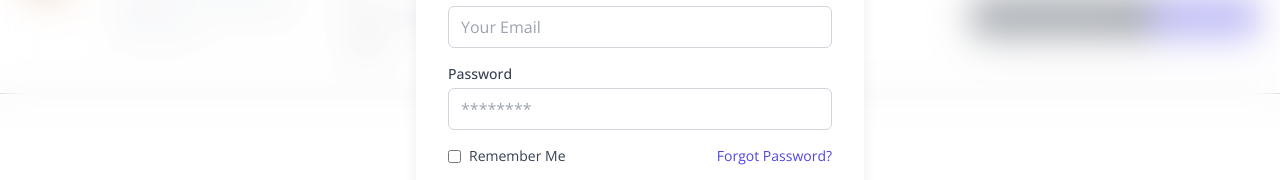
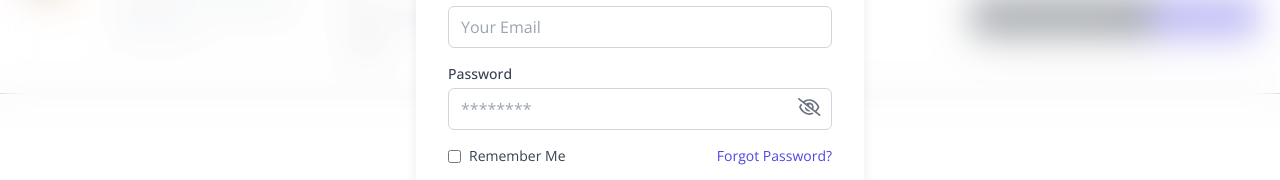
Before and after one commit to sunil2002k/Bazar, a React (Create React App) app in the folder react_app/: page /login in a window 1280 px wide. Shown: the part 306-486 px from the top of the page. Built offline with nearby package versions, Linux system fonts and the light colour scheme; no server answers.

Commit message:
maintenance of css

```diff
--- a/react_app/package.json
+++ b/react_app/package.json
@@ -3,6 +3,8 @@
   "version": "0.1.0",
   "private": true,
   "dependencies": {
+    "@fortawesome/fontawesome-svg-core": "^6.7.2",
+    "@fortawesome/free-regular-svg-icons": "^6.7.2",
     "@fortawesome/free-solid-svg-icons": "^6.6.0",
     "@fortawesome/react-fontawesome": "^0.2.2",
     "@testing-library/jest-dom": "^5.17.0",
@@ -10,6 +12,7 @@
     "@testing-library/user-event": "^13.5.0",
     "axios": "^1.7.7",
     "leaflet": "^1.9.4",
+    "locomotive-scroll": "^4.1.4",
     "lucide-react": "^0.446.0",
     "react": "^18.3.1",
     "react-dom": "^18.3.1",
--- a/react_app/src/components/Login.jsx
+++ b/react_app/src/components/Login.jsx
@@ -2,6 +2,8 @@ import React, { useState } from "react";
 import { Link, useNavigate } from "react-router-dom";
 import axios from "axios";
 import Home from "./Home";
+import { FontAwesomeIcon } from "@fortawesome/react-fontawesome";
+import { faEye, faEyeSlash } from "@fortawesome/free-regular-svg-icons";
 
 const Login = () => {
   const [formData, setFormData] = useState({
@@ -12,6 +14,7 @@ const Login = () => {
   const [error, setError] = useState("");
   const [forgotPasswordMode, setForgotPasswordMode] = useState(false);
   const [forgotPasswordEmail, setForgotPasswordEmail] = useState("");
+  const [showPassword, setShowPassword] = useState(false);
   const navigate = useNavigate();
 
   const onChange = (e) => {
@@ -25,7 +28,6 @@ const Login = () => {
   const onForgotPasswordChange = (e) => {
     setForgotPasswordEmail(e.target.value);
   };
-
 
   const onSubmit = async (e) => {
     e.preventDefault();
@@ -90,7 +92,8 @@ const Login = () => {
             <div>
               <label
                 htmlFor="forgotPasswordEmail"
-                className="block text-sm font-medium text-gray-700">
+                className="block text-sm font-medium text-gray-700"
+              >
                 Enter Your Email
               </label>
               <input
@@ -107,16 +110,19 @@ const Login = () => {
             {error && <p className="text-red-500">{error}</p>}
             <button
               type="submit"
-              className="w-full px-4 py-2 font-bold text-white bg-cyan-500 hover:bg-cyan-600 rounded-md">
+              className="w-full px-4 py-2 font-bold text-white bg-cyan-500 hover:bg-cyan-600 rounded-md"
+            >
               Send Reset Link
             </button>
             <p
               className="mt-4 text-center text-sm text-gray-600 cursor-pointer"
-              onClick={() => setForgotPasswordMode(false)}>
+              onClick={() => setForgotPasswordMode(false)}
+            >
               Go to Login ?{" "}
               <Link
                 to="/login"
-                className="font-bold text-indigo-600 hover:text-indigo-800">
+                className="font-bold text-indigo-600 hover:text-indigo-800"
+              >
                 Login
               </Link>
             </p>
@@ -126,7 +132,8 @@ const Login = () => {
             <div>
               <label
                 htmlFor="Email"
-                className="block text-sm font-medium text-gray-700">
+                className="block text-sm font-medium text-gray-700"
+              >
                 Email
               </label>
               <input
@@ -140,15 +147,16 @@ const Login = () => {
                 required
               />
             </div>
-            <div>
+            <div className="relative">
               <label
                 htmlFor="password"
-                className="block text-sm font-medium text-gray-700">
+                className="block text-sm font-medium text-gray-700"
+              >
                 Password
               </label>
               <input
                 id="password"
-                type="password"
+                type={showPassword ? "text" : "password"} // Toggle input type
                 name="password"
                 value={formData.password}
                 onChange={onChange}
@@ -156,7 +164,27 @@ const Login = () => {
                 placeholder="********"
                 required
               />
+              {/* Toggle Button */}
+              <button
+                type="button"
+                onClick={() => setShowPassword(!showPassword)} // Toggle state
+                className="absolute right-3 top-8 text-gray-600 hover:text-gray-800 focus:outline-none"
+                aria-label={showPassword ? "Hide password" : "Show password"}
+              >
+                {showPassword ? (
+                  <FontAwesomeIcon
+                    icon={faEye}
+                    className="text-gray-500 text-lg"
+                  />
+                ) : (
+                  <FontAwesomeIcon
+                    icon={faEyeSlash}
+                    className="text-gray-500 text-lg"
+                  />
+                )}
+              </button>
             </div>
+
             <div className="flex items-center justify-between">
               <label className="flex items-center text-sm text-gray-700">
                 <input
@@ -170,14 +198,16 @@ const Login = () => {
               </label>
               <p
                 className="text-sm text-indigo-600 hover:text-indigo-800 cursor-pointer"
-                onClick={() => setForgotPasswordMode(true)}>
+                onClick={() => setForgotPasswordMode(true)}
+              >
                 Forgot Password?
               </p>
             </div>
             {error && <p className="text-red-500">{error}</p>}
             <button
               type="submit"
-              className="w-full px-4 py-2 font-bold text-white bg-cyan-500 hover:bg-cyan-600 rounded-md">
+              className="w-full px-4 py-2 font-bold text-white bg-cyan-500 hover:bg-cyan-600 rounded-md"
+            >
               Login
             </button>
           </form>
@@ -187,7 +217,8 @@ const Login = () => {
           Don't have an account?{" "}
           <Link
             to="/signup"
-            className="font-bold text-indigo-600 hover:text-indigo-800">
+            className="font-bold text-indigo-600 hover:text-indigo-800"
+          >
             Sign Up
           </Link>
         </p>
--- a/react_app/src/components/ProductDetail.jsx
+++ b/react_app/src/components/ProductDetail.jsx
@@ -10,7 +10,7 @@ import Map from "./Map";
 import "leaflet/dist/leaflet.css";
 let socket;
 
-const ProductDetail = () => {
+const ProductDetail = (props) => {
   const [product, setProduct] = useState(null);
   const [user, setUser] = useState(null);
   const [selectedImageIndex, setSelectedImageIndex] = useState(0);
@@ -145,7 +145,7 @@ const ProductDetail = () => {
               {/* Lens Effect */}
               {isZooming && (
                 <div
-                  className="absolute bg-gray-200 bg-opacity-50 border-2 border-indigo-500 rounded-full pointer-events-none"
+                  className="absolute bg-gray-200 bg-opacity-50 border-2 border-indigo-500  pointer-events-none"
                   style={{
                     ...lensStyle,
                     width: "100px",
--- a/react_app/src/components/SignUp.jsx
+++ b/react_app/src/components/SignUp.jsx
@@ -2,6 +2,9 @@ import React, { useState } from "react";
 import { Link, useNavigate } from "react-router-dom";
 import axios from "axios";
 import Home from "./Home";
+import { FontAwesomeIcon } from "@fortawesome/react-fontawesome";
+import { faEye, faEyeSlash } from "@fortawesome/free-regular-svg-icons";
+
 
 const SignUp = () => {
   const [signData, setSignData] = useState({
@@ -10,6 +13,7 @@ const SignUp = () => {
     password: "",
     mobile: "",
   });
+  const [showPassword, setShowPassword] = useState(false);
   const navigate = useNavigate();
   const onChangeData = (e) => {
     const { name, value } = e.target;
@@ -53,7 +57,8 @@ const SignUp = () => {
             <div>
               <label
                 htmlFor="username"
-                className="block text-sm font-medium text-gray-700">
+                className="block text-sm font-medium text-gray-700"
+              >
                 Username
               </label>
               <input
@@ -70,7 +75,8 @@ const SignUp = () => {
             <div>
               <label
                 htmlFor="mobile"
-                className="block text-sm font-medium text-gray-700">
+                className="block text-sm font-medium text-gray-700"
+              >
                 Mobile number
               </label>
               <input
@@ -87,7 +93,8 @@ const SignUp = () => {
             <div>
               <label
                 htmlFor="Email"
-                className="block text-sm font-medium text-gray-700">
+                className="block text-sm font-medium text-gray-700"
+              >
                 Email
               </label>
               <input
@@ -101,15 +108,16 @@ const SignUp = () => {
                 required
               />
             </div>
-            <div>
+            <div className="relative">
               <label
                 htmlFor="password"
-                className="block text-sm font-medium text-gray-700">
+                className="block text-sm font-medium text-gray-700"
+              >
                 Password
               </label>
               <input
                 id="password"
-                type="password"
+                type={showPassword ? "text" : "password"} // Toggle input type
                 name="password"
                 value={signData.password}
                 onChange={onChangeData}
@@ -117,10 +125,32 @@ const SignUp = () => {
                 placeholder="********"
                 required
               />
+              {/* Toggle Button */}
+              <button
+                type="button"
+                onClick={() => setShowPassword(!showPassword)} // Toggle state
+                className="absolute right-3 top-8 text-gray-600 hover:text-gray-800 focus:outline-none transition duration-200"
+                aria-label={showPassword ? "Hide password" : "Show password"}
+              >
+                {showPassword ? (
+                   <FontAwesomeIcon
+                   icon={faEye}
+                   className="text-gray-500 text-lg"
+                 />
+                ) : (
+
+                  <FontAwesomeIcon
+                    icon={faEyeSlash}
+                    className="text-gray-500 text-lg"
+                  />
+                )}
+              </button>
             </div>
+
             <button
               type="submit"
-              className="w-full px-4 py-2 font-bold text-white bg-cyan-500 hover:bg-cyan-600 rounded-md">
+              className="w-full px-4 py-2 font-bold text-white bg-cyan-500 hover:bg-cyan-600 rounded-md"
+            >
               Sign Up
             </button>
           </form>
@@ -128,7 +158,8 @@ const SignUp = () => {
             Already have an account?{" "}
             <Link
               to="/login"
-              className="font-bold text-indigo-600 hover:text-indigo-800">
+              className="font-bold text-indigo-600 hover:text-indigo-800"
+            >
               Login
             </Link>
           </p>
```
Also changed, not shown: 2 other files (tests, documents, lock files or other folders).
